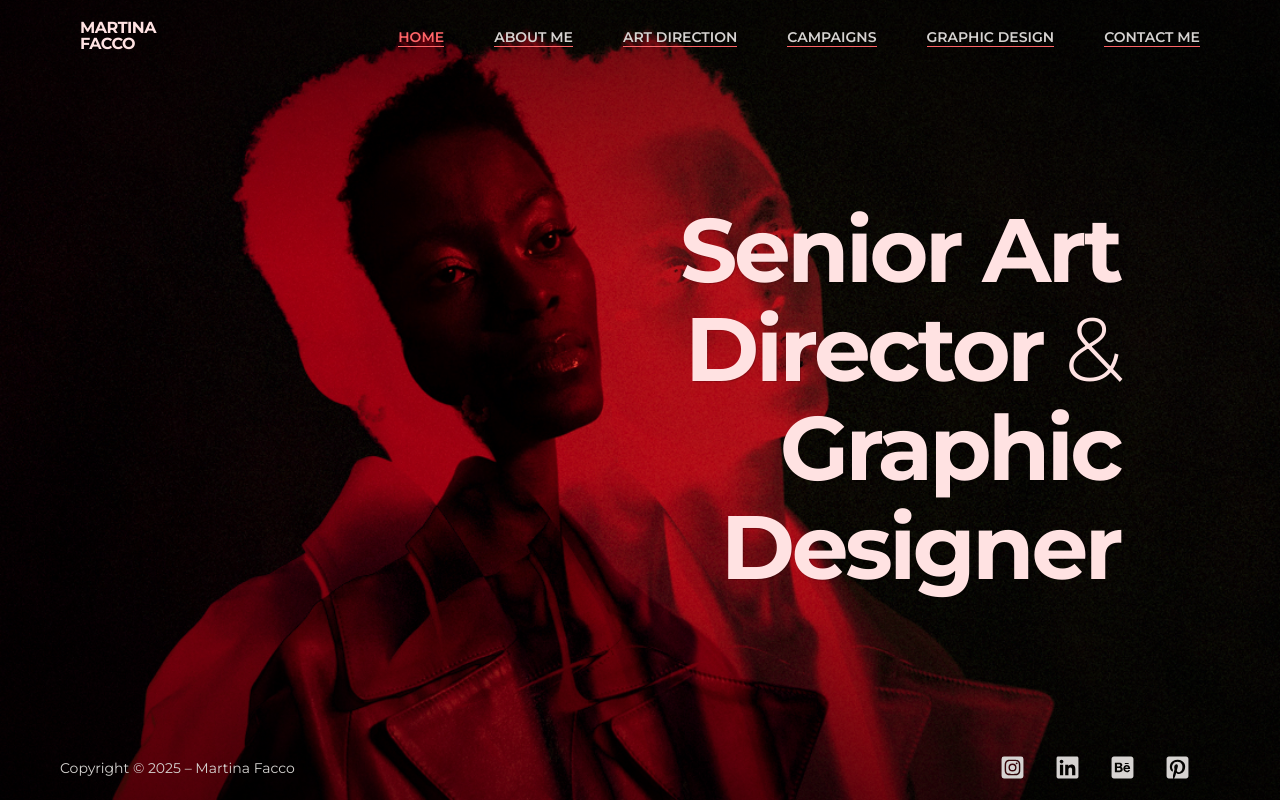
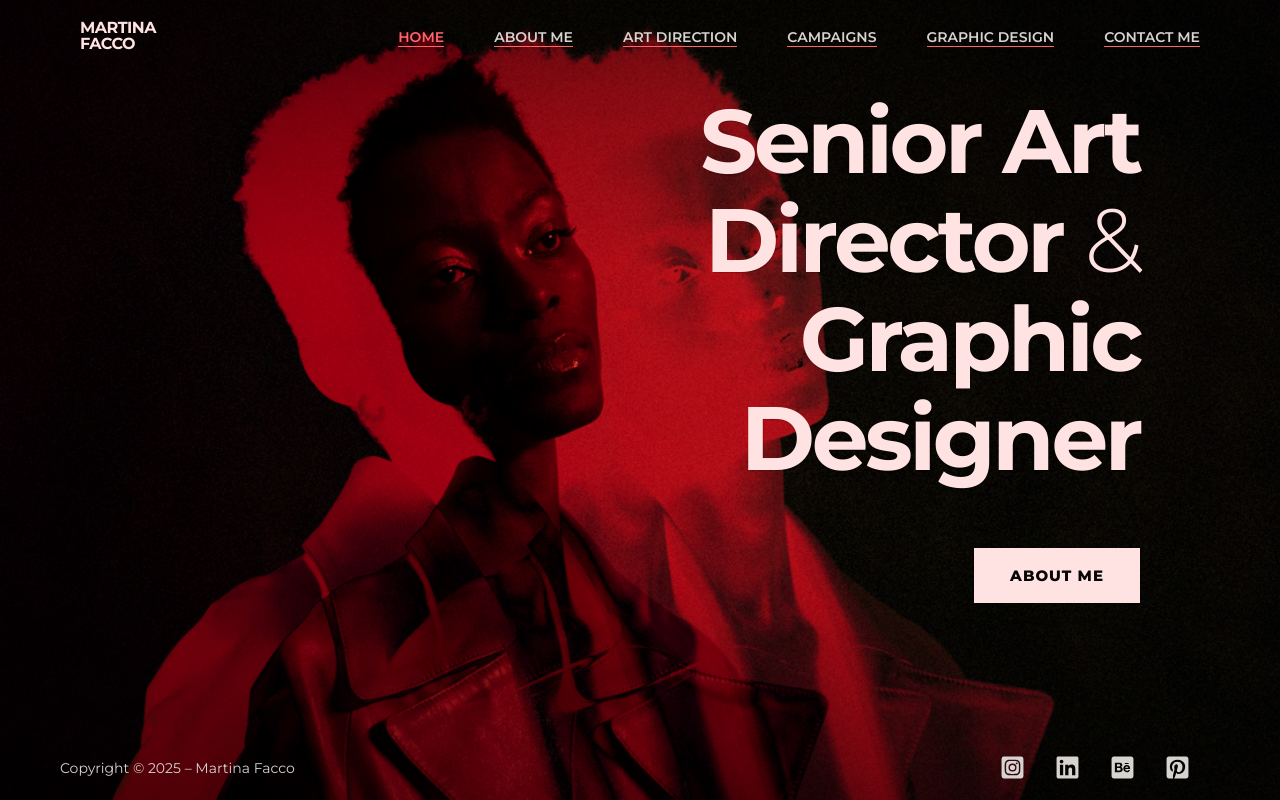
Before and after one commit to samspi-tech/martina-facco, a React (Vite) app: page / in a window 1280 px wide. Built offline with nearby package versions, Linux system fonts and the light colour scheme.

Commit message:
feat(hero): add call to action button

```diff
--- /dev/null
+++ b/src/components/button/Button.module.css
@@ -0,0 +1,12 @@
+.button {
+    border: none;
+    cursor: pointer;
+    font-weight: 800;
+    font-size: 1.5rem;
+    padding: 1.8rem 3.6rem;
+    letter-spacing: .1rem;
+    color: var(--background);
+    text-transform: uppercase;
+    background-color: var(--title);
+    font-family: 'Montserrat', sans-serif;
+}
--- /dev/null
+++ b/src/components/button/Button.tsx
@@ -0,0 +1,8 @@
+import type { ComponentProps } from 'react';
+import styles from './Button.module.css';
+
+const Button = ({ ...props }: ComponentProps<'button'>) => {
+    return <button className={styles.button} {...props} />;
+};
+
+export default Button;
--- a/src/components/hero/Hero.module.css
+++ b/src/components/hero/Hero.module.css
@@ -3,8 +3,9 @@
     padding: 2rem;
 
     display: flex;
-    align-items: center;
-    justify-content: flex-end;
+    align-items: flex-end;
+    flex-direction: column;
+    gap: 6rem;
 }
 
 .hero h1 {
@@ -33,15 +34,21 @@
 }
 
 @media (min-width: 900px) {
+    .hero {
+        padding-right: 5rem;
+    }
+
     .hero h1 {
         font-size: 8.5rem;
-        padding-right: 5rem;
     }
 }
 
 @media (min-width: 1000px) {
+    .hero {
+        padding-right: 10rem;
+    }
+
     .hero h1 {
         font-size: 9rem;
-        padding-right: 10rem;
     }
 }
--- a/src/components/hero/Hero.tsx
+++ b/src/components/hero/Hero.tsx
@@ -1,11 +1,20 @@
 import styles from './Hero.module.css';
+import Button from '@/components/button/Button.tsx';
+import { useNavigate } from 'react-router';
 
 const Hero = () => {
+    const navigate = useNavigate();
+
+    const handleNavigateToAboutMe = () => {
+        navigate('/about-me');
+    };
+
     return (
         <header className={styles.hero}>
             <h1>
                 Senior Art Director <span>&amp;</span> Graphic Designer
             </h1>
+            <Button onClick={handleNavigateToAboutMe}>About me</Button>
         </header>
     );
 };
```
